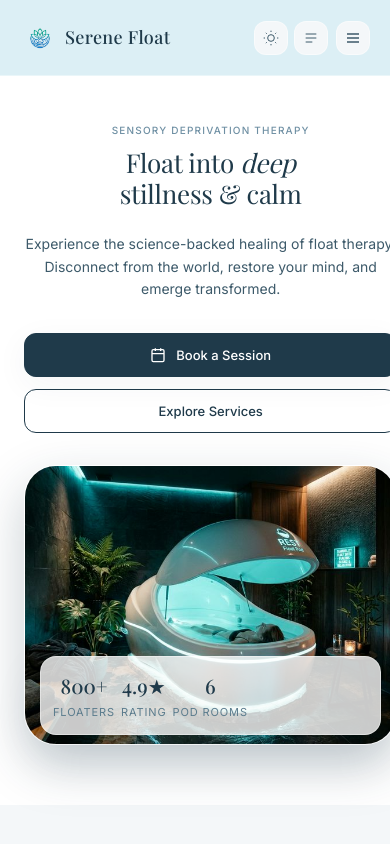
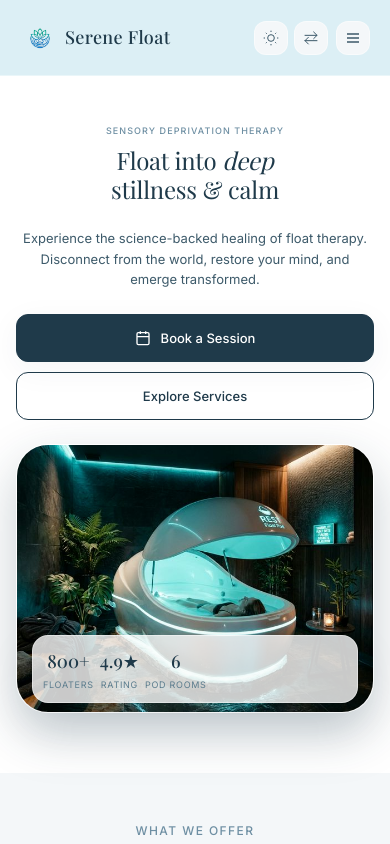
Before and after one commit to sivanikadev-SD/Micro-Spa-Float-Therapy-Center, a plain HTML site: page index.html in a window 390 px wide. Shown: the top 844 px of the page. Drawn offline with nearby package versions, Linux system fonts and the light colour scheme; a web font is replaced by a local one.

Commit message:
correction updated

```diff
--- a/assets/css/style.css
+++ b/assets/css/style.css
@@ -3489,8 +3489,8 @@ textarea.form-control {
 
 @media (max-width: 480px) {
   .nav-inner, .hero, .section, .site-footer, .page-hero { padding-left: 20px; padding-right: 20px; }
-  .hero h1 { font-size: 36px; }
-  .float-pod { aspect-ratio: 4/3; min-height: 280px; }
+  .hero h1 { font-size: clamp(28px, 8vw, 36px); }
+  .float-pod { aspect-ratio: 4/3; width: 100%; min-height: auto; }
   .hero-stats { gap: 8px; padding: 12px; bottom: 15px; }
   .stat-val { font-size: 20px; }
 
@@ -3552,7 +3552,7 @@ textarea.form-control {
   .logo-icon { width: 40px; height: 40px; }
   .nav-actions { gap: 6px; margin-right: 8px; }
   .icon-btn { width: 34px; height: 34px; }
-  .hero, .section, .site-footer, .page-hero { padding-left: 24px; padding-right: 24px; }
+  .hero, .section, .site-footer, .page-hero { padding-left: 16px; padding-right: 16px; }
 
   /* Services page at 360px */
   .sdc-body { padding: 16px 12px; }
@@ -3571,15 +3571,17 @@ textarea.form-control {
 
   /* Hero section */
   .hero { min-height: auto; padding-top: calc(var(--nav-h) + 40px); padding-bottom: 60px; }
-  .hero h1 { font-size: 26px; line-height: 1.2; }
-  .hero-inner { gap: 32px; }
-  .hero-label { font-size: 10px; margin-bottom: 8px; }
+  .hero h1 { font-size: 24px; line-height: 1.2; }
+  .hero-inner { gap: 24px; }
+  .hero-label { font-size: 9px; margin-bottom: 8px; }
   .hero-label::before { display: none; }
   .hero::before { display: none; }
-  .hero-actions { flex-direction: column; width: 100%; gap: 12px; margin-top: 32px; }
-  .hero-actions .btn { width: 100%; justify-content: center; }
-  .hero-stats { gap: 6px; padding: 12px; bottom: 10px; width: calc(100% - 32px); left: 16px; transform: none; }
-  .hero-desc { font-size: 14px; line-height: 1.6; margin: 0 auto; }
+  .hero-actions { flex-direction: column; width: 100%; gap: 10px; margin-top: 24px; }
+  .hero-actions .btn { width: 100%; justify-content: center; padding: 12px 24px; }
+  .hero-stats { gap: 6px; padding: 10px; bottom: 10px; width: calc(100% - 32px); left: 16px; transform: none; }
+  .stat-val { font-size: 18px; }
+  .stat-label { font-size: 9px; }
+  .hero-desc { font-size: 13px; line-height: 1.6; margin: 0 auto; }
   .page-hero { padding-top: calc(var(--nav-h) + 40px); padding-bottom: 40px; }
   .section-title { font-size: 22px; }
   .section-sub { font-size: 13px; }
--- a/index.html
+++ b/index.html
@@ -56,8 +56,8 @@
               </svg>
             </button>
             <button class="icon-btn" onclick="toggleRTL()" title="Toggle RTL">
-              <svg viewBox="0 0 24 24" fill="none" stroke="currentColor" stroke-width="1.5">
-                <path d="M4 6h16M4 12h16M4 18h10" />
+              <svg viewBox="0 0 24 24" fill="none" stroke="currentColor" stroke-width="1.5" stroke-linecap="round" stroke-linejoin="round">
+                <path d="M16 3l5 5-5 5M21 8H3M8 11l-5 5 5 5M3 16h18" />
               </svg>
             </button>
           </div>
@@ -90,8 +90,10 @@
               fill="none"
               stroke="currentColor"
               stroke-width="1.5"
+              stroke-linecap="round"
+              stroke-linejoin="round"
             >
-              <path d="M4 6h16M4 12h16M4 18h10" />
+              <path d="M16 3l5 5-5 5M21 8H3M8 11l-5 5 5 5M3 16h18" />
             </svg>
           </button>
           <a href="pages/signup.html" class="btn btn-primary"
```
Also changed, not shown: pages/about.html (+5 -3 lines), pages/contact.html (+5 -3 lines), pages/dashboard.html (+4 -1 lines), pages/home-v2.html (+4 -4 lines), pages/login.html (+2 -2 lines), pages/pricing.html (+5 -3 lines), pages/services.html (+5 -3 lines), pages/signup.html (+2 -2 lines).
